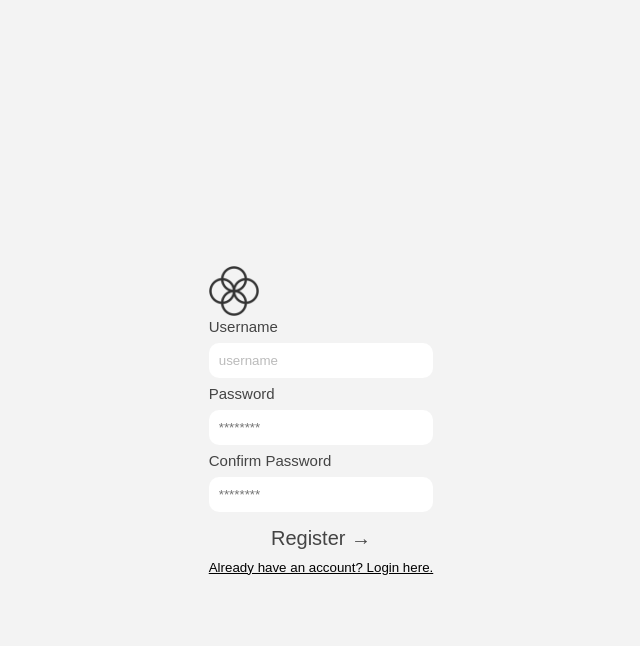
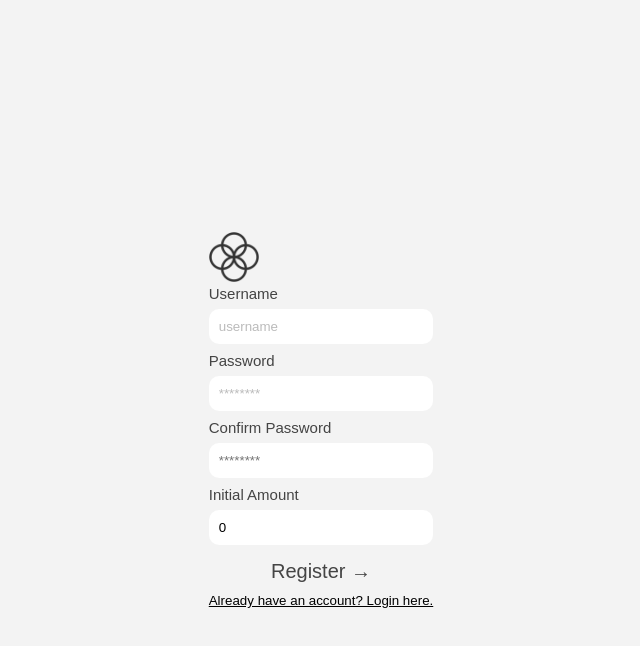
Before and after one commit to SoniaSun810/Bank_APP, a React (Create React App) app in the folder frontend/: page / in a window 1280 px wide. Both pictures are taken after a click on the button "Don't have an account? Register here.". Shown: the top 646 px of the page, without its empty margins (319-959 px from the left). Built offline with nearby package versions, Linux system fonts and the light colour scheme.

Commit message:
Added the ability for the user to provide an initial balance when registering

```diff
--- a/frontend/src/Register.jsx
+++ b/frontend/src/Register.jsx
@@ -6,6 +6,7 @@ import { useNavigate } from "react-router-dom";
 export const Register = (props) => {
     const [username, setUsername] = useState("");
     const [password, setPassword] = useState("");
+    const [amount, setAmount] = useState(0);
     const [confirmPassword, setConfirmPassword] = useState("");
     const [authenticated, setAuthenticated] = useState(localStorage.getItem(localStorage.getItem("authenticated")|| false));
     const navigate = useNavigate();
@@ -14,10 +15,14 @@ export const Register = (props) => {
         return /^[\w\-.]{1,127}$/.test(string);
     }
 
+    const validateAmountInput = (amount) => {
+        return /^(?!0\d)\d*(\.\d+)?$/.test(amount) && /^\d+(\.\d{2})?$/.test(amount);
+    }
+
     const handleSubmit = (e) => {
         e.preventDefault();
 
-        if(!(validateInput(username) && validateInput(password))){
+        if(!(validateInput(username) && validateInput(password) && validateAmountInput(amount))){
             alert("The username or password entered is invalid. Please make sure they contain lowercase letters, digits, or one of these special characters['_', '-', '.'] as well as between 1 and 127 characters.");
             return;
         }
@@ -25,7 +30,8 @@ export const Register = (props) => {
         if(password == confirmPassword){
             Axios.post("http://localhost:8080/account", {
                 "username": username,
-                "password": password
+                "password": password,
+                "balance": amount
             }).then((res) => {
                 console.log(res);
                 setAuthenticated(true)
@@ -62,7 +68,7 @@ export const Register = (props) => {
                     maxlength="127"
                     className="login__input login__input--password"
                     name="password"
-                    is="password"
+                    id="password"
                 />
                 <label htmlFor="password">Confirm Password</label>
                 <input
@@ -75,6 +81,16 @@ export const Register = (props) => {
                     name="password"
                     is="password"
                 />
+                <label htmlFor="amount">Initial Amount</label>
+                <input
+                    value = {amount}
+                    onChange={(e) => setAmount(e.target.value)}
+                    type="number"
+                    placeholder="0"
+                    className="login__input login__input--amount"
+                    name="amount"
+                    id="amount"
+                />
                 <button type="submit" className="login__btn">Register &rarr;</button>
             </form>
             <button className="link-btn" onClick={() => props.onFormSwitch('login')}>Already have an account? Login here.</button>
--- a/frontend/src/index.js
+++ b/frontend/src/index.js
@@ -5,15 +5,6 @@ import App from './App';
 import reportWebVitals from './reportWebVitals';
 import { BrowserRouter, Route, Routes } from "react-router-dom";
 import Dashboard from "./Dashboard";
-
-function requireAuth(nextState, replace, next) {
-  if (!localStorage.getItem("authenticated")) {
-    replace({
-      pathname: "/",
-    });
-  }
-  next();
-}
 
 const root = ReactDOM.createRoot(document.getElementById('root'));
 root.render(
```
Also changed, not shown: 2 other files (tests, documents, lock files or other folders).
